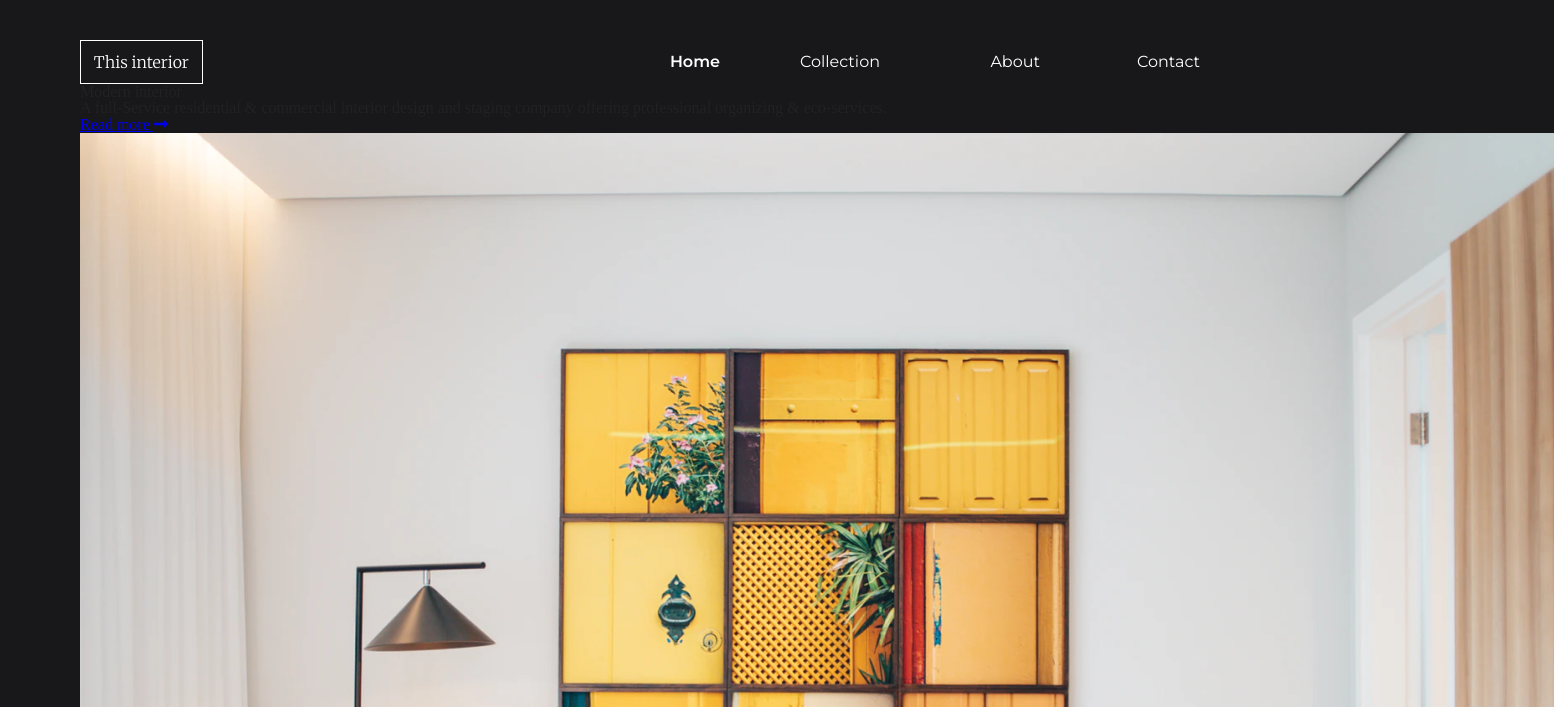
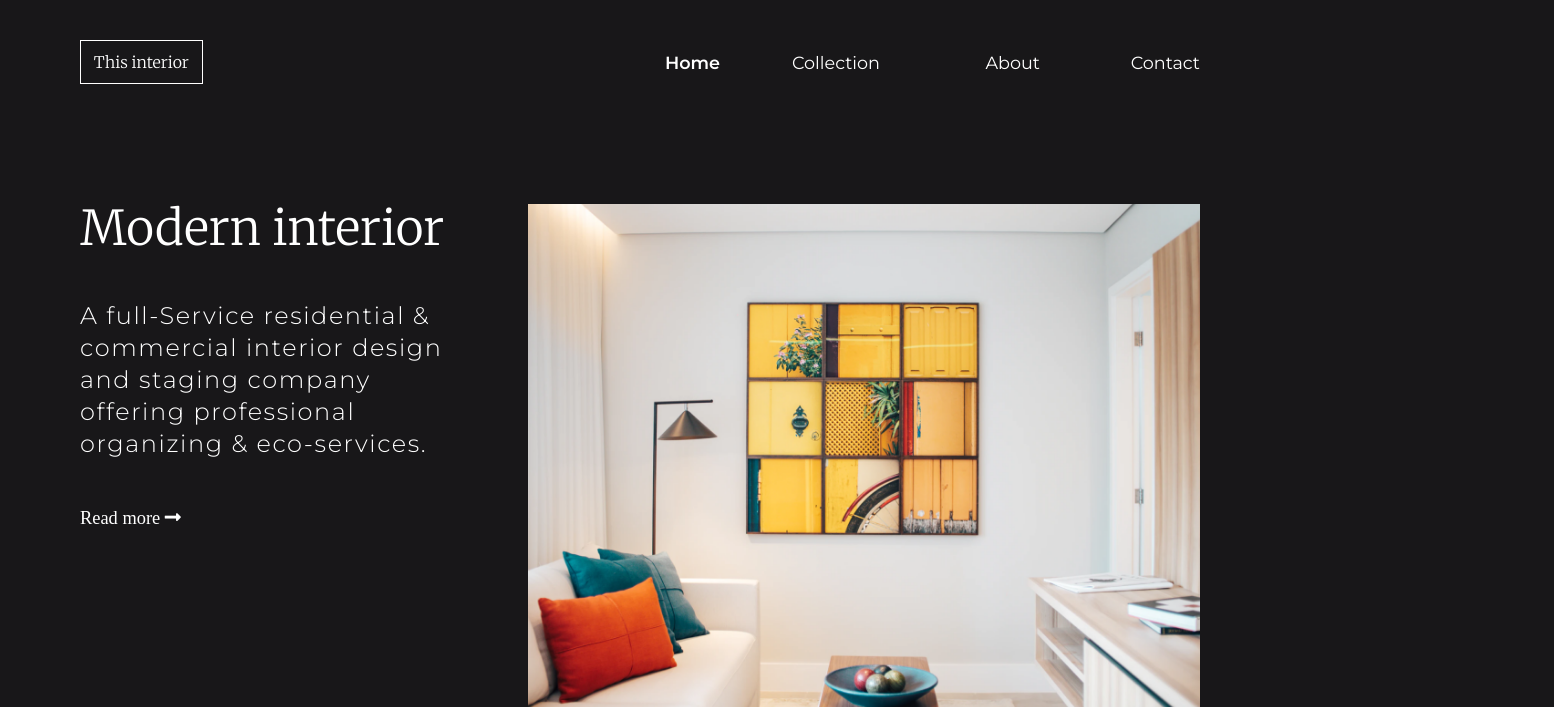
Before and after one commit to Kimi-Toshiko/DevChallenges, a plain HTML site: page interior-consultant/index.html in a window 1280 px wide. Shown: the top 707 px of the page, 1554 px wide, since content can reach past the window. Drawn offline with Linux system fonts and the light colour scheme.

Commit message:
feat: add styling for block with main info

```diff
--- a/interior-consultant/scss/style.scss
+++ b/interior-consultant/scss/style.scss
@@ -17,6 +17,33 @@
 //             .item {
 //                 background-color: crimson;
 //             }
+//         }
+//     }
+// }
+// .main-info {
+//     background-color: blue;
+//     .info {
+//         background-color: brown;
+//         h2 {
+//             background-color: chartreuse;
+//         }
+//         p {
+//             background-color: chocolate;
+//         }
+//         a {
+//             background-color: crimson;
+//             span {
+//                 background-color: cyan;
+//             }
+//             i {
+//                 background-color: darkgoldenrod;
+//             }
+//         }
+//     }
+//     .interior {
+//         background-color: cadetblue;
+//         img {
+//             background-color: darkgreen;
 //         }
 //     }
 // }
@@ -70,6 +97,7 @@ header {
                     width: 7rem;
                     height: 1rem;
                     text-align: right;
+                    font-size: 1.1rem;
 
                     &:last-child {
                         margin-right: 0;
@@ -87,3 +115,47 @@ header {
         }
     }
 }
+
+.main-info {
+    display: flex;
+    flex-direction: row;
+    justify-content: space-between;
+    margin-top: 7.5rem;
+
+    .info {
+        width: 36%;
+        margin-right: 4%;
+
+        h2 {
+            color: $light;
+            font-family: $serif-font;
+            font-size: 3rem;
+            margin-bottom: 3rem;
+        }
+
+        p {
+            font-family: $sans-serif-font;
+            color: $light;
+            font-weight: $sans-serif-light;
+            font-size: 1.5rem;
+            letter-spacing: .1rem;
+            line-height: 2rem;
+            margin-bottom: 3rem;
+        }
+
+        a {
+            color: $light;
+            text-decoration: none;
+            font-size: 1.15rem;
+        }
+    }
+
+    .interior {
+        width: 60%;
+
+        img {
+            width: 100%;
+            height: auto;
+        }
+    }
+}
```
Also changed, not shown: interior-consultant/css/style.css.
